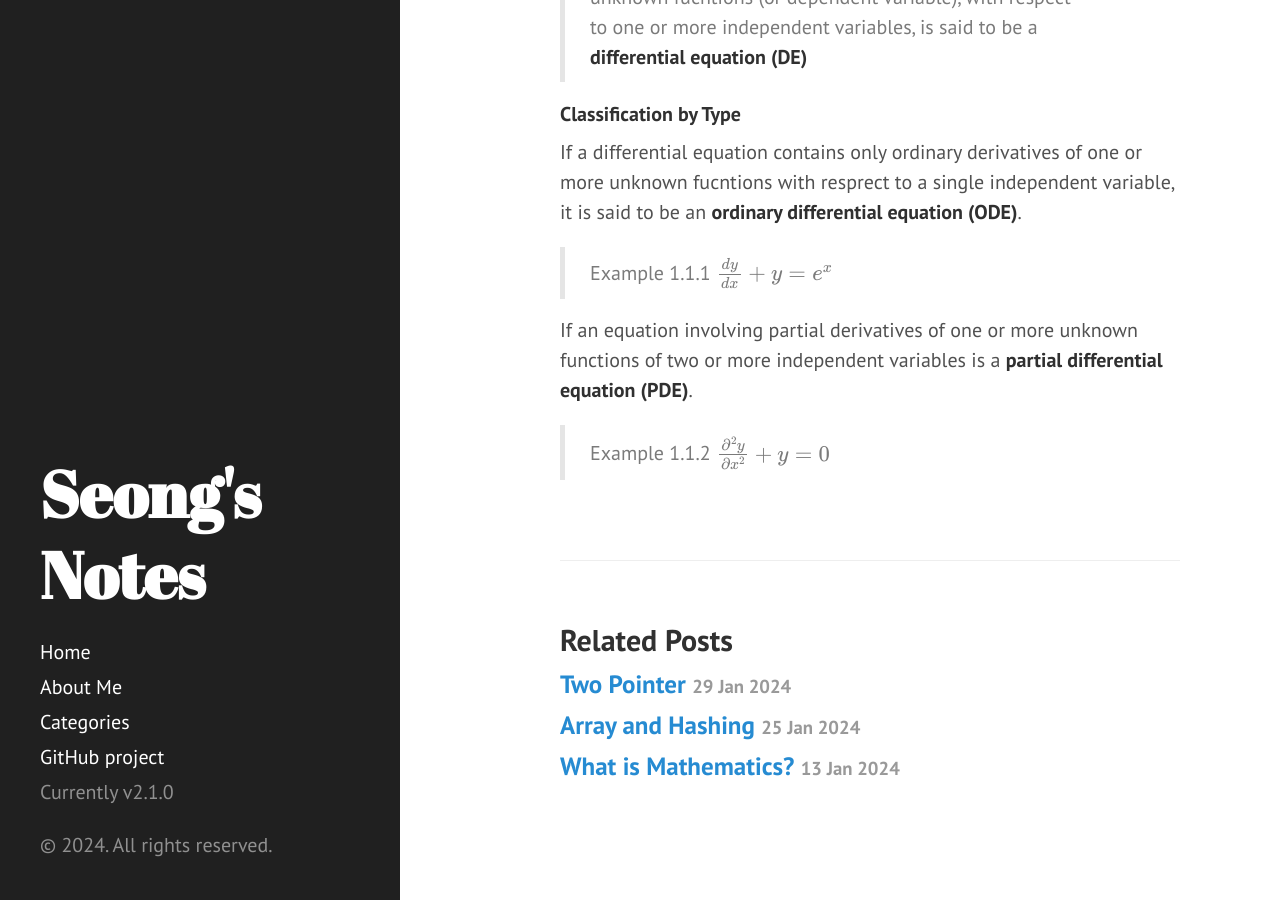
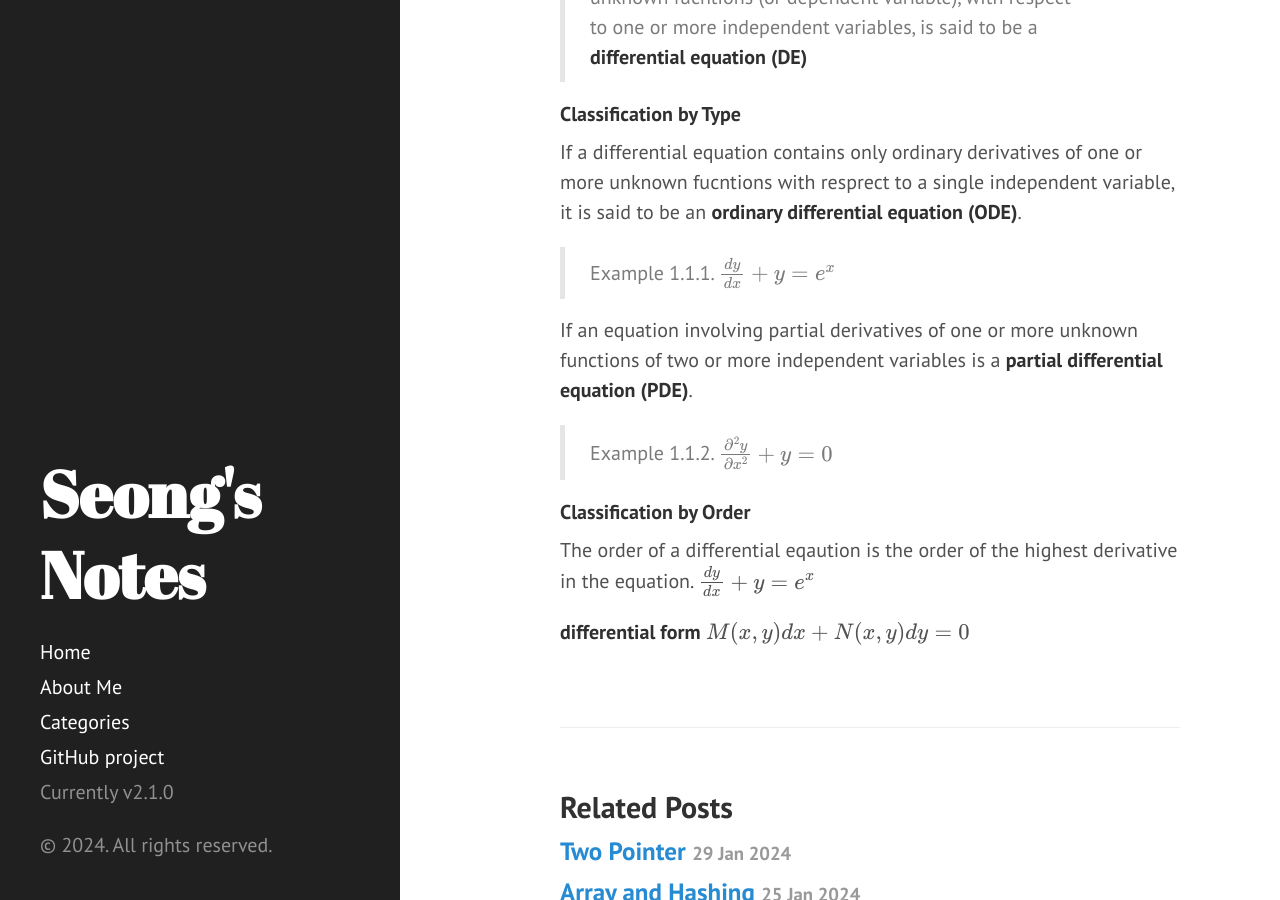
Before and after one commit to GwangseongCho/GwangseongCho.github.io, a Jekyll site: the page built from _posts/2024-01-17-differential-equations.md, in a window 1280 px wide and 900 px high, scrolled down 655 px. Built offline with Jekyll 4.4.1, drawn with Linux system fonts in a browser that asks for light colours; formulas are drawn with MathJax 3.

Commit message:
Edit DE pages

```diff
--- a/_posts/2024-01-17-differential-equations.md
+++ b/_posts/2024-01-17-differential-equations.md
@@ -19,10 +19,17 @@ Differential Equation
 
 #### Classification by Type
 If a differential equation contains only ordinary derivatives of one or more unknown fucntions with resprect to a single independent variable, it is said to be an **ordinary differential equation (ODE)**.
-> Example 1.1.1
+> Example 1.1.1.
 > $$\frac{dy}{dx} + y = e^{x}$$
 
 
 If an equation involving partial derivatives of one or more unknown functions of two or more independent variables is a **partial differential equation (PDE)**.
-> Example 1.1.2
+> Example 1.1.2.
 > $$\frac{\partial^2 y}{\partial x^2} + y = 0$$
+
+#### Classification by Order
+The order of a differential eqaution is the order of the highest derivative in the equation.
+$$\frac{dy}{dx} + y = e^{x}$$
+
+**differential form**
+$$M(x,y)dx + N(x,y)dy = 0$$
```
